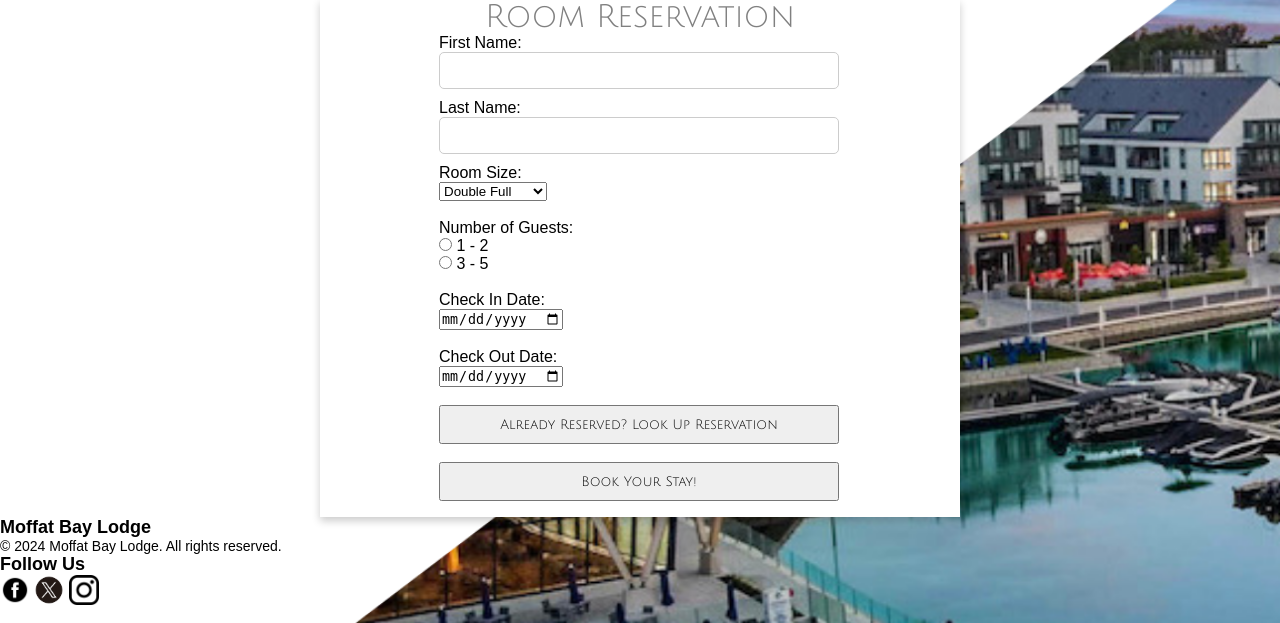
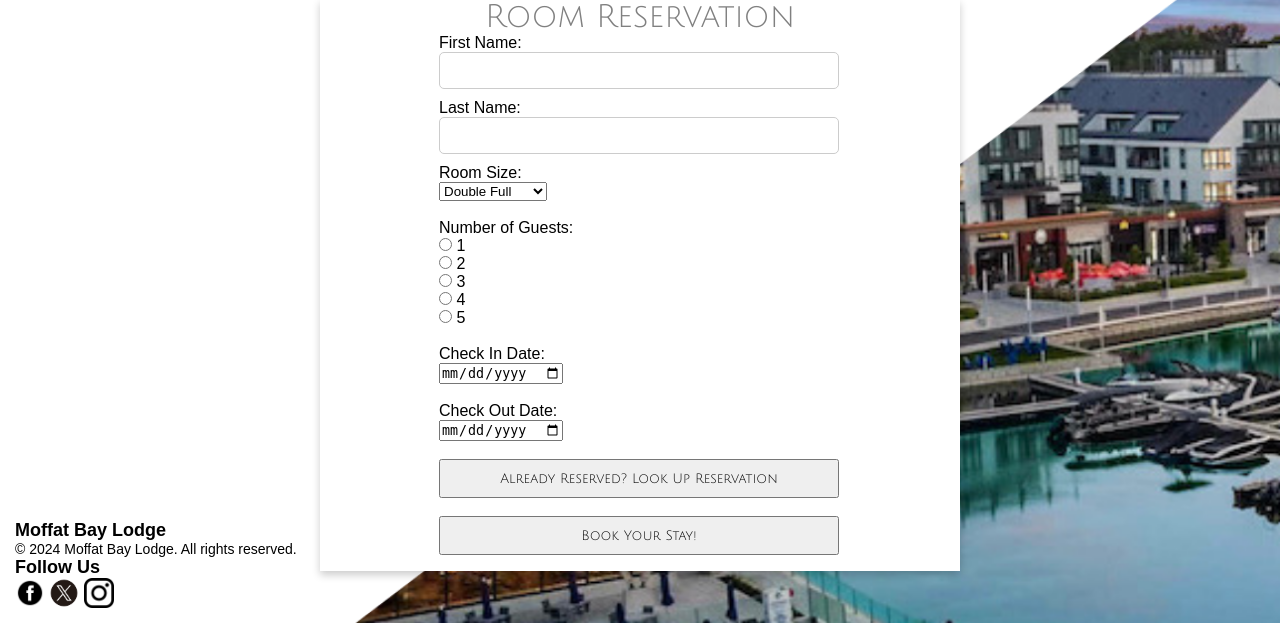
Before and after one commit to samiahFord/Moffat-Bay, a PHP site: page /room_reservation.php in a window 1280 px wide. Shown: the part 177-800 px from the top of the page. Run offline with PHP 8.4, Linux system fonts and the light colour scheme; data that the repository does not hold is empty.

Commit message:
Registration & Reservation Updates
New message for when users create an account. Also separated the num_of_guest. As well as show password changes.

```diff
--- a/room_reservation.php
+++ b/room_reservation.php
@@ -30,7 +30,6 @@ if ($_SERVER["REQUEST_METHOD"] == "POST") {
           // Display at the top of room reservation page
           // that the data was entered correctly.
           if ($con->query($query)){
-            //echo "<script>alert('Record inserted succesfully'); window.location = 'reservation_lookup.php';</script>";
             //Querying the view for the reservation information
             $query = "SELECT * FROM reservationinfo WHERE first_name = '$first_name' AND last_name = '$last_name'";
 
@@ -104,10 +103,16 @@ $con->close();
             Number of Guests:
             </label><br>
             <label>
-                <input type="radio" id="option1" name="num_of_guests" value="2">
-                <label for="guest1">1 - 2</label><br>
-                <input type="radio" id="option2" name="num_of_guests" value="5">
-                <label for="guest2">3 - 5</label><br>
+                <input type="radio" id="option1" name="num_of_guests" value="1">
+                <label for="guest1">1</label><br>
+                <input type="radio" id="option2" name="num_of_guests" value="2">
+                <label for="guest2">2</label><br>
+                <input type="radio" id="option3" name="num_of_guests" value="3">
+                <label for="guest3">3</label><br>
+                <input type="radio" id="option4" name="num_of_guests" value="4">
+                <label for="guest4">4</label><br>
+                <input type="radio" id="option5" name="num_of_guests" value="5">
+                <label for="guest5">5</label><br>
               </label><br>
             </label>
             <label>
--- a/shared/footer2.php
+++ b/shared/footer2.php
@@ -7,6 +7,10 @@
   <style>
     footer {
       text-align: left;
+      bottom: 0px;
+      position: fixed;
+      margin-left: 15px;
+      margin-bottom: 15px
     }
 
     footer h4 {
```
Also changed, not shown: Registration.php (+3 -8 lines).
